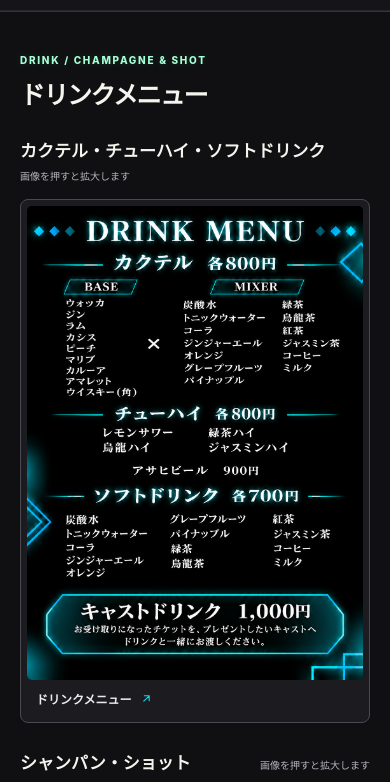
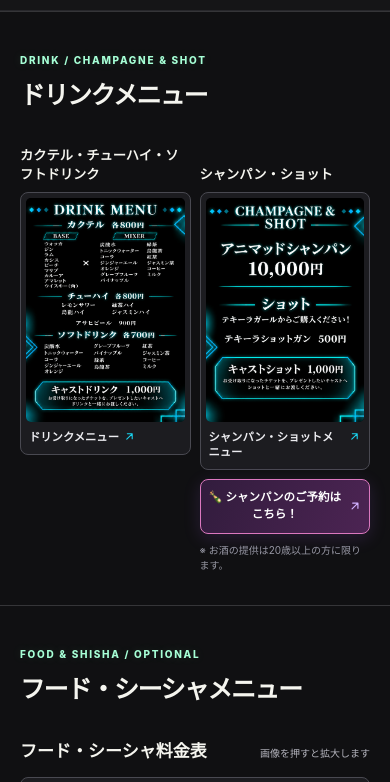
Before and after one commit to animad-official/animad-official.github.io, a plain HTML site: page pages/index.html in a window 390 px wide. Shown: the part 5540-6322 px from the top of the page. Drawn offline with Linux system fonts and the light colour scheme; no server answers.

Commit message:
Add files via upload

```diff
--- a/pages/index.html
+++ b/pages/index.html
@@ -277,6 +277,45 @@
   .animad-poster-reservation { min-height:52px; margin-top:12px; padding:12px; }
 }
 
+
+/* ANIMAD-DRINK-PAIR-20261127: two poster images side by side on desktop and iPhone. */
+.animad-drink-poster-grid{
+  display:grid;
+  grid-template-columns:repeat(2,minmax(0,1fr));
+  align-items:start;
+  gap:clamp(12px,2.6vw,28px);
+  margin-top:25px;
+}
+.animad-drink-poster-grid .gallery-block,
+.animad-drink-poster-grid .animad-drink-poster,
+.animad-drink-poster-grid .animad-drink-poster + .animad-poster-gallery{
+  min-width:0;max-width:none;margin:0;
+}
+.animad-drink-poster-grid .gallery-head{
+  display:flex;flex-direction:column;align-items:flex-start;justify-content:flex-end;
+  gap:4px;min-height:65px;margin:0 0 10px;
+}
+.animad-drink-poster-grid .gallery-head h3{font-size:clamp(15px,1.6vw,20px);line-height:1.4;}
+.animad-drink-poster-grid .animad-poster-button{width:100%;max-width:none;box-sizing:border-box;}
+.animad-drink-poster-grid .animad-poster-button img{display:block;width:100%;height:auto;aspect-ratio:1055/1491;object-fit:contain;}
+.animad-drink-poster-grid .animad-poster-reservation{box-sizing:border-box;width:100%;max-width:none;white-space:normal;line-height:1.5;}
+.animad-drink-poster-grid .menu-note{margin-top:12px;line-height:1.5;}
+@media(max-width:720px){
+  .animad-drink-poster-grid{grid-template-columns:repeat(2,minmax(0,1fr));gap:9px;margin-top:18px;}
+  .animad-drink-poster-grid .gallery-head{min-height:52px;justify-content:flex-end;gap:0;margin-bottom:7px;}
+  .animad-drink-poster-grid .gallery-head h3{font-size:clamp(12px,3.4vw,15px);line-height:1.45;overflow-wrap:anywhere;}
+  .animad-drink-poster-grid .gallery-head span{display:none;}
+  .animad-drink-poster-grid .animad-poster-button{padding:5px;}
+  .animad-drink-poster-grid .animad-poster-button>span{font-size:clamp(10px,2.9vw,12px);padding:8px 3px 4px;gap:4px;}
+  .animad-drink-poster-grid .animad-poster-reservation{min-height:48px;margin-top:9px;padding:9px 7px;gap:6px;font-size:clamp(11px,2.95vw,13px);}
+  .animad-drink-poster-grid .animad-poster-reservation .an-arrow{width:14px;height:14px;min-width:14px;}
+  .animad-drink-poster-grid .menu-note{font-size:10px;margin-top:9px;}
+}
+@media(max-width:370px){
+  .animad-drink-poster-grid{gap:7px;}
+  .animad-drink-poster-grid .gallery-head h3{font-size:11px;}
+}
+
 </style>
 </head>
 <body><a class="skip" href="#main">本文へスキップ</a>
@@ -330,6 +369,7 @@
 <section aria-labelledby="drinks-title" class="section wrap extra-menu animad-drinks-section" id="drinks">
   <span class="section-tag">DRINK / CHAMPAGNE &amp; SHOT</span>
   <h2 id="drinks-title">ドリンクメニュー</h2>
+  <div class="animad-drink-poster-grid" aria-label="ドリンクとシャンパン・ショットのメニュー">
   <div class="gallery-block animad-poster-gallery animad-drink-poster">
     <div class="gallery-head"><h3>カクテル・チューハイ・ソフトドリンク</h3><span>画像を押すと拡大します</span></div>
     <button type="button" class="menu-image-button animad-poster-button" data-full="./assets/menu/drink-menu.jpg" data-caption="ドリンクメニュー" aria-label="ドリンクメニューを拡大する">
@@ -345,6 +385,7 @@
     </button>
     <a class="champagne-reservation-button animad-poster-reservation" href="https://forms.gle/b7xAdKNQwHqxkJFHA" target="_blank" rel="noopener noreferrer">🍾 シャンパンのご予約はこちら！ <svg class="an-arrow an-arrow-up-right" viewBox="0 0 24 24" width="16" height="16" fill="none" stroke="currentColor" stroke-width="2" stroke-linecap="round" stroke-linejoin="round" aria-hidden="true" focusable="false"><path d="M7 17 17 7 M8 7h9v9"/></svg></a>
     <p class="menu-note">※ お酒の提供は20歳以上の方に限ります。</p>
+  </div>
   </div>
 </section>
 <section aria-labelledby="menu-title" class="section wrap extra-menu" id="menu">
```
